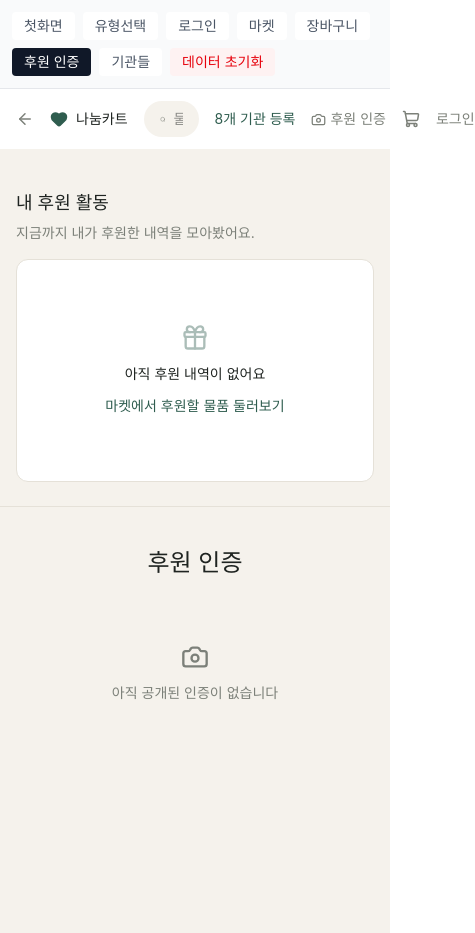
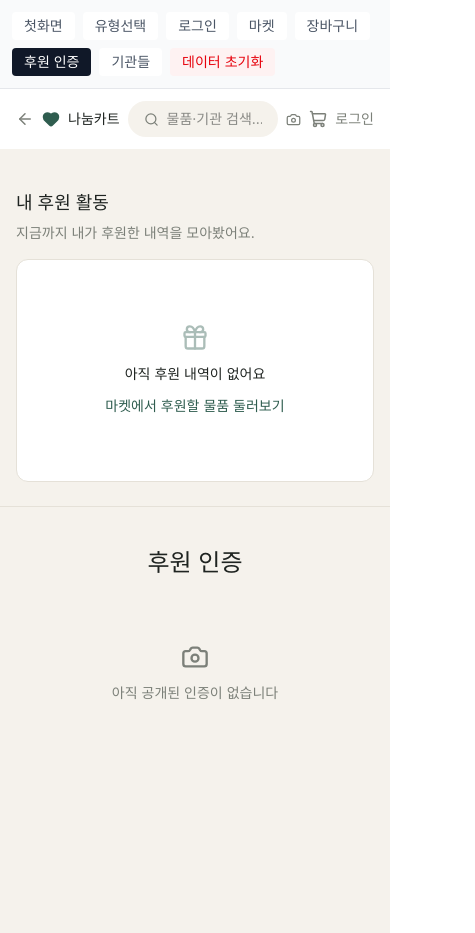
Before and after one commit to MS0526/likey-web, a React (Vite) app in the folder client/: page /feed in a window 390 px wide. Shown: the whole page, 475 px wide, since content can reach past the window. Built offline with nearby package versions, Linux system fonts and the light colour scheme; no server answers.

Commit message:
fix: 모바일 가로 스크롤 및 레이아웃 어긋남 수정

```diff
--- a/client/src/components/CategoryNav.jsx
+++ b/client/src/components/CategoryNav.jsx
@@ -4,8 +4,8 @@ export default function CategoryNav({ selected, onSelect }) {
   const tabs = [{ key: 'all', label: '전체' }, ...CATEGORIES];
 
   return (
-    <div className="relative">
-      <div className="scrollbar-hide flex gap-2 overflow-x-auto">
+    <div className="relative min-w-0 w-full">
+      <div className="scrollbar-hide flex w-full gap-2 overflow-x-auto">
         {tabs.map(({ key, label }) => {
           const active = selected === key;
           return (
--- a/client/src/components/Container.jsx
+++ b/client/src/components/Container.jsx
@@ -3,5 +3,7 @@
  * 요소는 바깥 태그(예: <header>)에 배경색을 주고, 그 안의 실제 내용만 이 컴포넌트로 감싼다.
  */
 export default function Container({ as: Tag = 'div', className = '', children }) {
-  return <Tag className={`mx-auto max-w-6xl px-4 ${className}`}>{children}</Tag>;
+  return (
+    <Tag className={`box-border mx-auto w-full max-w-6xl px-4 ${className}`}>{children}</Tag>
+  );
 }
--- a/client/src/components/Header.jsx
+++ b/client/src/components/Header.jsx
@@ -13,7 +13,7 @@ export default function Header({ query, onQueryChange, orgCount }) {
 
   return (
     <header className="bg-white">
-      <Container className="flex items-center gap-4 py-3">
+      <Container className="flex items-center gap-2 py-3 sm:gap-4">
         <Link to="/" className="shrink-0 text-subtle">
           <ArrowLeft size={18} />
         </Link>
@@ -23,24 +23,28 @@ export default function Header({ query, onQueryChange, orgCount }) {
           <span className="whitespace-nowrap text-sm text-ink">나눔카트</span>
         </Link>
 
-        <div className="mx-auto flex w-full max-w-xl items-center gap-2 rounded-full bg-cream px-4 py-2">
-          <Search size={15} className="text-subtle" />
-          <input
-            value={query}
-            onChange={(e) => onQueryChange(e.target.value)}
-            placeholder="물품·기관 검색..."
-            className="w-full bg-transparent text-sm text-ink outline-none"
-          />
+        {/* 남은 공간만큼만 차지하고(min-w-0으로 축소 허용) 그 안에서 검색창을 중앙 정렬한다 —
+            바깥 요소를 그냥 flex-1로만 두면 내부 input의 기본 최소폭 때문에 375px에서 넘친다 */}
+        <div className="min-w-0 flex-1">
+          <div className="mx-auto flex max-w-xl items-center gap-2 rounded-full bg-cream px-4 py-2">
+            <Search size={15} className="shrink-0 text-subtle" />
+            <input
+              value={query}
+              onChange={(e) => onQueryChange(e.target.value)}
+              placeholder="물품·기관 검색..."
+              className="w-full min-w-0 bg-transparent text-sm text-ink outline-none"
+            />
+          </div>
         </div>
 
-        <span className="shrink-0 whitespace-nowrap text-sm text-brand">{orgCount}개 기관 등록</span>
+        <span className="hidden shrink-0 whitespace-nowrap text-sm text-brand sm:inline">{orgCount}개 기관 등록</span>
 
         <Link
           to="/feed"
           className="flex shrink-0 items-center gap-1 whitespace-nowrap text-sm text-subtle transition hover:text-ink"
         >
           <Camera size={15} />
-          후원 인증
+          <span className="hidden sm:inline">후원 인증</span>
         </Link>
 
         {user.role !== 'org' && (
--- a/client/src/components/UrgentBanner.jsx
+++ b/client/src/components/UrgentBanner.jsx
@@ -5,14 +5,14 @@ export default function UrgentBanner({ items }) {
   if (items.length === 0) return null;
 
   return (
-    <div className="rounded-xl bg-alert-soft p-5">
+    <div className="min-w-0 rounded-xl bg-alert-soft p-5">
       <div className="flex items-center gap-2">
         <span className="h-2 w-2 rounded-full bg-alert" />
         <p className="text-sm text-alert">긴급 후원 필요</p>
       </div>
 
-      <div className="relative mt-4">
-        <div className="scrollbar-hide flex gap-3 overflow-x-auto">
+      <div className="relative mt-4 min-w-0">
+        <div className="scrollbar-hide flex w-full gap-3 overflow-x-auto">
           {items.map(({ item, percent, urgentReason, neededQty, urgentQty }) => (
             <Link
               key={item.id}
--- a/client/src/index.css
+++ b/client/src/index.css
@@ -23,6 +23,14 @@ html {
   scroll-behavior: smooth;
 }
 
+/* 안전망: 특정 요소가 뷰포트보다 넓어지더라도 페이지 전체 가로 스크롤은 막는다.
+   근본 원인(요소 자체의 overflow)은 각 컴포넌트에서 따로 해결해야 한다. */
+html,
+body {
+  max-width: 100%;
+  overflow-x: hidden;
+}
+
 .scrollbar-hide {
   scrollbar-width: none;
   -ms-overflow-style: none;
--- a/client/src/pages/MarketPage.jsx
+++ b/client/src/pages/MarketPage.jsx
@@ -65,7 +65,7 @@ export default function MarketPage() {
       <Header query={query} onQueryChange={setQuery} orgCount={organizations.length} />
 
       <div className="bg-brand">
-        <Container className="flex items-center justify-between py-3.5">
+        <Container className="flex flex-col gap-1 py-3 sm:flex-row sm:items-center sm:justify-between sm:gap-4 sm:py-3.5">
           <p className="text-sm text-white">
             전국 <strong>{organizations.length}개의 기관</strong>이{' '}
             <strong>{needCount}개의 물품</strong>이 필요합니다!
@@ -84,7 +84,7 @@ export default function MarketPage() {
         {matchingOrgs.length > 0 && (
           <div className="mt-6">
             <h2 className="text-sm text-ink">기관</h2>
-            <div className="mt-3 grid gap-5 md:grid-cols-4 xl:grid-cols-5">
+            <div className="mt-3 grid grid-cols-1 gap-5 sm:grid-cols-2 lg:grid-cols-4 xl:grid-cols-5">
               {matchingOrgs.map((org) => (
                 <OrgCard key={org.id} organization={org} />
               ))}
@@ -96,7 +96,7 @@ export default function MarketPage() {
           <h2 className="mt-6 text-sm text-ink">물품</h2>
         )}
 
-        <div className="mt-3 grid gap-5 md:grid-cols-4 xl:grid-cols-5">
+        <div className="mt-3 grid grid-cols-1 gap-5 sm:grid-cols-2 lg:grid-cols-4 xl:grid-cols-5">
           {visible.map((item) => (
             <ItemCard key={item.id} item={item} />
           ))}
```
